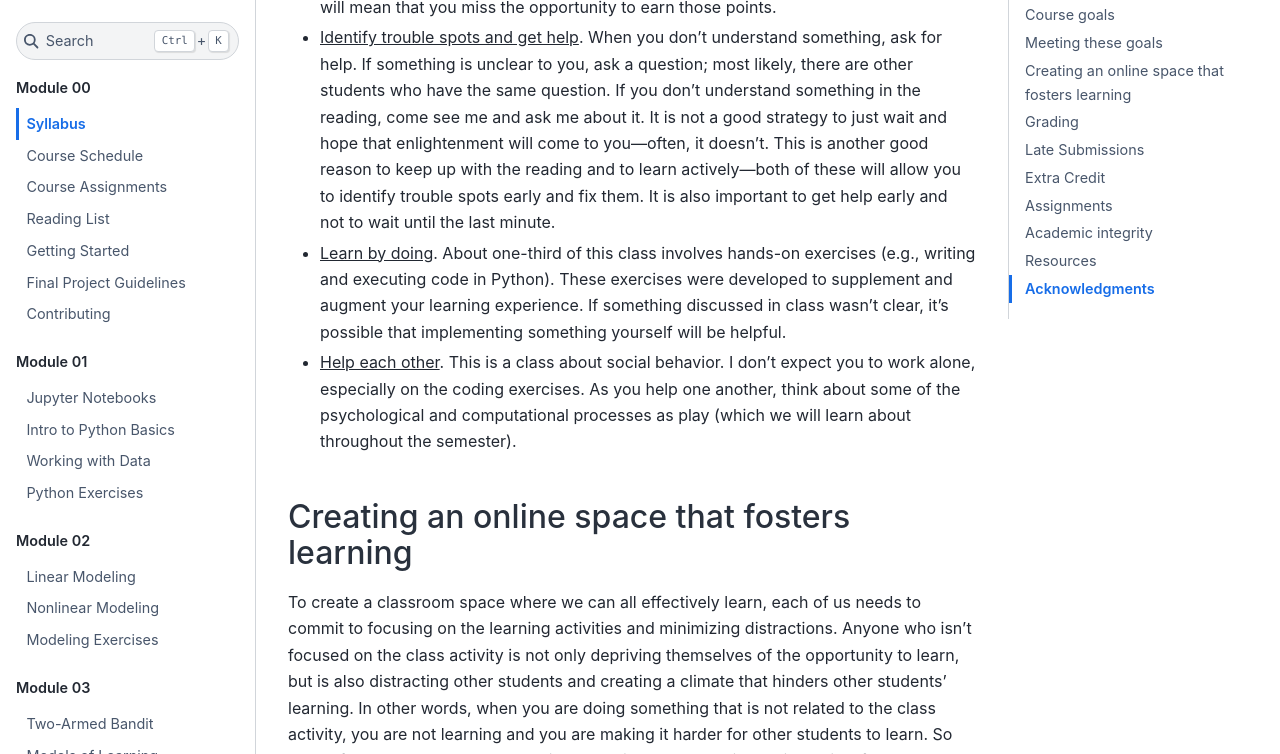
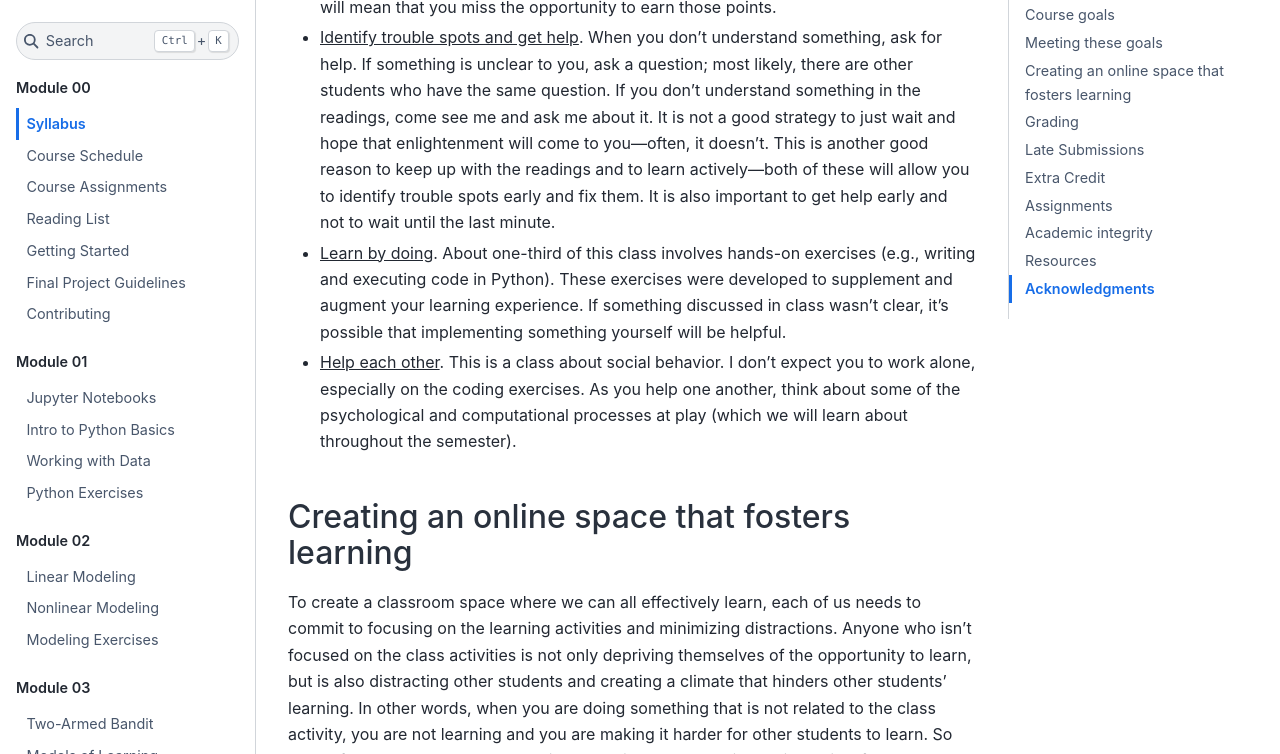
Before and after one commit to shawnrhoads/gu-psyc-347, a Jupyter Book: the page built from docs/module-00-00_Syllabus.md, in a window 1280 px wide and 1400 px high, scrolled down 4248 px. Shown: the part 233-987 px from the top of the window. Built offline with Jupyter Book 1.0.4 settings and Sphinx 7.4.7 and the Sphinx Book theme 1.1.4, drawn with Linux system fonts in a browser that asks for light colours; some of the changed text lies outside the part shown.

Commit message:
updated syllabus page
#107

```diff
--- a/docs/module-00-00_Syllabus.md
+++ b/docs/module-00-00_Syllabus.md
@@ -7,7 +7,7 @@
 
 The goal of <u>computational modeling</u> in behavioral and psychological science is using mathematical models to characterize behavioral (or neural) data. Over the past decade, this practice has revolutionized social psychological science (and neuroscience) by allowing researchers to formalize theories as constrained mathematical models and test specific hypotheses to explain unobservable aspects of complex social cognitive processes and behaviors.
 
-This course comprises lecture-based, discussion-based, and lab-based instruction. At least one-third of class sessions will be "hands-on." We will discuss relevant book chapters and journal articles, and work with simulated and real data using the [Python programming language](https://www.python.org/) (no prior programming experience necessary) as we survey some selected areas of research at the intersection of computational modeling and social behavior. These selected topics will span a broad set of social psychological abilities including (1) learning from and for others, (2) learning about others, and (3) social influence on decision-making and mental states.
+This course comprises lecture-based, discussion-based, and lab-based instruction. At least one-third of class sessions will be hands-on. We will discuss relevant book chapters and journal articles, and work with simulated and real data using the [Python programming language](https://www.python.org/) (no prior programming experience necessary) as we survey some selected areas of research at the intersection of computational modeling and social behavior. These selected topics will span a broad set of social psychological abilities including (1) learning from and for others, (2) learning about others, and (3) social influence on decision-making and mental states.
 
 Together, we will expand your skillset for conducting research in psychological science, cognitive science, neuroscience, and/or data science. Although some background in psychology, research methods, and/or programming will be helpful, students with all levels of experience are welcome to enroll.
 
@@ -59,9 +59,9 @@
 
 - First, <u>identify what you need to learn</u>. Identify the main points and key ideas in the readings, as well as the relevant evidence and methodologies.
 
-- You'll need to <u>complete the assigned readings before class</u>. This is important, because we'll be doing activities in class that involve applying material from the reading. If you haven't done the assigned reading, you won't be prepared to do the class activities. You will also need to write responses to the readings for each class which will require completing the assigned reading.
+- You'll need to <u>complete the assigned readings before class</u>. This is important, because we'll be doing activities in class that involve applying material from the readings. If you haven't done the assigned readings, you won't be prepared to do the class activities. You will also need to write responses to the readings for each class which will require completing the assigned readings.
 
-- Effective reading is more than just flipping pages and having the words move past your eyes, though. You need to actively engage in the process of reading. The key to learning is actively processing and organizing the material. As you read, <u>identify the main points and key questions</u> in each section. <u>Take notes in your own words</u>. Highlighting is not as effective as note-taking, particularly when you take notes in your own words, summarizing and restating the concepts and ideas in the reading (rather than just re-writing what is in the text). Think about what you are reading and relate it to what you already know. Try applying the ideas to your own life, which will make the material more interesting as well as help you learn and remember.
+- Effective reading is more than just flipping pages and having the words move past your eyes, though. You need to actively engage in the process of reading. The key to learning is actively processing and organizing the material. As you read, <u>identify the main points and key questions</u> in each section. <u>Take notes in your own words</u>. Highlighting is not as effective as note-taking, particularly when you take notes in your own words, summarizing and restating the concepts and ideas in the readings (rather than just re-writing what is in the text). Think about what you are reading and relate it to what you already know. Try applying the ideas to your own life, which will make the material more interesting as well as help you learn and remember.
 
 - <u>Space out your learning and studying</u>. Set up a schedule that involves doing some reading, learning, reviewing, and writing for this class every day or so (being sure that you have allocated about 6-9 hours total per week) and stick to your schedule.
 
@@ -69,15 +69,15 @@
 
 - <u>Come to every class on time and ready to participate</u>. Participating in class activities will help you learn the material, so it is best that you attend every class, if possible. We'll discuss and apply the material. You'll get to ask questions about any material that you found confusing. Studies find that students who attend class regularly tend to get better grades. There will also be points given for class participation, so missing class will mean that you miss the opportunity to earn those points.
 
-- <u>Identify trouble spots and get help</u>. When you don't understand something, ask for help. If something is unclear to you, ask a question; most likely, there are other students who have the same question. If you don't understand something in the reading, come see me and ask me about it. It is not a good strategy to just wait and hope that enlightenment will come to you—often, it doesn't. This is another good reason to keep up with the reading and to learn actively—both of these will allow you to identify trouble spots early and fix them. It is also important to get help early and not to wait until the last minute.
+- <u>Identify trouble spots and get help</u>. When you don't understand something, ask for help. If something is unclear to you, ask a question; most likely, there are other students who have the same question. If you don't understand something in the readings, come see me and ask me about it. It is not a good strategy to just wait and hope that enlightenment will come to you—often, it doesn't. This is another good reason to keep up with the readings and to learn actively—both of these will allow you to identify trouble spots early and fix them. It is also important to get help early and not to wait until the last minute.
 
 - <u>Learn by doing</u>. About one-third of this class involves hands-on exercises (e.g., writing and executing code in Python). These exercises were developed to supplement and augment your learning experience. If something discussed in class wasn't clear, it's possible that implementing something yourself will be helpful.
 
-- <u>Help each other</u>. This is a class about social behavior. I don't expect you to work alone, especially on the coding exercises. As you help one another, think about some of the psychological and computational processes as play (which we will learn about throughout the semester).
+- <u>Help each other</u>. This is a class about social behavior. I don't expect you to work alone, especially on the coding exercises. As you help one another, think about some of the psychological and computational processes at play (which we will learn about throughout the semester).
 
 ## Creating an online space that fosters learning
 
-To create a classroom space where we can all effectively learn, each of us needs to commit to focusing on the learning activities and minimizing distractions. Anyone who isn't focused on the class activity is not only depriving themselves of the opportunity to learn, but is also distracting other students and creating a climate that hinders other students' learning. In other words, when you are doing something that is not related to the class activity, you are not learning and you are making it harder for other students to learn. So each of us needs to make an ongoing commitment to creating a distraction-free classroom where we can all focus on learning. That means:
+To create a classroom space where we can all effectively learn, each of us needs to commit to focusing on the learning activities and minimizing distractions. Anyone who isn't focused on the class activities is not only depriving themselves of the opportunity to learn, but is also distracting other students and creating a climate that hinders other students' learning. In other words, when you are doing something that is not related to the class activity, you are not learning and you are making it harder for other students to learn. So each of us needs to make an ongoing commitment to creating a distraction-free classroom where we can all focus on learning. That means:
 
 - <u>Mute your sound when you aren’t speaking</u>. Having random background noise is distracting, so when you aren’t speaking, stay muted.
 - <u>Pay attention to the class activities</u>. This will maximize your learning and foster a positive learning environment for others. I know that it is very easy to zone out or do other activities while participating in online classes, but it will hinder your learning and your enjoyment of our class activities. It also means that you won’t contribute as meaningfully to class discussions, so you will be depriving other students of their opportunity to learn from you. I will do my best to make our class sessions engaging. Please do your best to stay focused on class activities. If I can help in keeping you focused during class, let me know.
@@ -125,7 +125,7 @@
 
 ## Extra Credit
 
-You may earn extra credit up to 3% to your total grade. There are three ways to obtain extra credit: (1) participate in a research study through the [Georgetown Research Volunteer Program](https://georgetown.sona-systems.com/all_exp.aspx), (2) refer someone to participate in a research study through the [Georgetown Research Volunteer Program](https://georgetown.sona-systems.com/all_exp.aspx) and submit a one-page reflection after interviewing them about their experience, and/or (3) submit a one-page reflection from the optional reading list. Completing each earns one extra credit point. For example, you may obtain 2 research participation credits and complete 1 article reflection for a total of 3 extra credit points. You may also obtain a total of 3 research participation credits.
+You may earn extra credit up to 3% to your total grade. There are three ways to obtain extra credit: (1) participate in a research study through the [Georgetown Research Volunteer Program](https://georgetown.sona-systems.com/all_exp.aspx), (2) refer someone to participate in a research study through the [Georgetown Research Volunteer Program](https://georgetown.sona-systems.com/all_exp.aspx) and submit a one-page reflection after interviewing them about their experience, and/or (3) submit a one-page reflection from the [optional reading list](https://shawnrhoads.github.io/gu-psyc-347/module-00-03_Reading-List.html). Completing each earns one extra credit point. For example, you may obtain 2 research participation credits and complete 1 article reflection for a total of 3 extra credit points. You may also obtain a total of 3 research participation credits.
 
 ## Assignments
 
@@ -135,31 +135,31 @@
 
 **Class Contributions (Participation) [70 points]**: Students can contribute to class sessions by: asking questions, answering questions, adding comments, thoughts, or opinions to the discussion, helping classmates, offering ideas or suggestions, etc. I expect students to take advantage of online forums (e.g., Canvas, Slack) to ask questions related to course readings, mathematical models, general Python programming, Jupyter Notebook, course exercises, assignments, Canvas, Zoom, or accessing materials. I also expect student to help each other by responding to these questions.
 
-**Reading Responses [65 points]**: For each reading assignment, students will submit a brief response (1 page, single-spaced). This is not an article summary; you have to explore your own idea(s) about the readings. These must be submitted by 5:00pm on the day before class on Canvas. To receive full credit, these must show close reading and thoughtful engagement with the assigned reading for that day. A high-quality Reading Response provides in-depth, thoughtful exploration of one or more ideas, clearly relates these ideas to the readings in a way that indicates close and careful reading, and is well-written (strong paragraph structure, clear and cogent use of language, free from spelling and grammar errors). Some ideas for reading responses:
+**Reading Responses [65 points]**: For each reading assignment, students will submit a brief response (1 page, single-spaced). This is not an article summary; you have to explore your own idea(s) about the readings. These must be submitted by 5:00pm on the day before class on Canvas. To receive full credit, these must show close reading and thoughtful engagement with the assigned readings for that day. A high-quality Reading Response provides in-depth, thoughtful exploration of one or more ideas, clearly relates these ideas to the readings in a way that indicates close and careful reading, and is well-written (strong paragraph structure, clear and cogent use of language, free from spelling and grammar errors). Some ideas for reading responses:
 -	Identify aspects of the reading with which you disagree and discuss why they are problematic.
--	Discuss what most surprised you about the material in the reading and why you found it surprising.
--	Discuss potential applications of the material in the reading – ways in which it applies to your own life or ideas for how to use the material in the reading to improve the quality of life more broadly.
+-	Discuss what most surprised you about the material in the readings and why you found it surprising.
+-	Discuss potential applications of the material in the readings – ways in which it applies to your own life or ideas for how to use the material in the readings to improve the quality of life more broadly.
 -	Limitations of the theories or research discussed in the readings and how these should qualify our conclusions.
 -	Ideas for new studies or theories in the field.
--	The implications of the research with regard to current social or political issues.
+-	Implications of the research with regard to current social or political issues.
 -	Was their evidence enough for their claims? What else would you have liked to see?
 
 **Article Presentations [50 points]**: Students will sign up to present one research article (15-25 minutes) and lead the class discussion (30 minutes). These should include:
 - A brief overview of the paper (i.e., a powerpoint presentation)
 - Discussion/Interpretation of figures when possible/relevant (e.g., no need to interpret figures of brain images)
 - Discussion points or questions (similar to the ones for your reading responses). These points should include a discussion of the "computational model" (or models), including:
-    - what model was used?
-    - has it been used in previous papers before?
-    - why this model?
-    - what are the parameters in the model? what are the correlates of these parameters?
+    - What model was used?
+    - Has it been used in previous papers before?
+    - Why this model?
+    - What are the parameters in the model? what are the correlates of these parameters?
 
-**Jupyter Notebook Execises [105 points, 25 points for #1-3, 30 points for #4]**: Students will complete four coding exercises based on selected course topics throughout the semester
+**Jupyter Notebook Execises [105 points, 25 points for #1-3, 30 points for #4]**: Students will complete four coding exercises based on selected course topics throughout the semester.
 
 **Project Proposal - Round 1 [25 points]**: Students will submit a 250-300 word abstract describing their research question, hypotheses, and study idea along with an outline of the relevant content (i.e., summary of points for the following sections: Introduction, Experimental Design, Intellectual Merit, Broader Impacts, and Conclusion). They should set up a meeting with the instructor (during office hours) to determine a final project. Upon completion of this assignment, students will receive feedback and suggestions on how to improve their study and should incorporate this feedback into their proposal (Round 2).
 
-**Annotated Bibliography [25 points]**: Students will choose 7-10 research articles and summarize the research questions, methods, and results of each paper (behavior only). Students should also include a 2-3 sentences on each paper’s relevance to their final project.
+**Annotated Bibliography [25 points]**: Students will choose 7-10 research articles and summarize the research questions, methods, and results of each paper (behavior only). Students should also include 2-3 sentences on each paper’s relevance to their final project.
 
-**Project Proposal - Round 2 [75 points]**: Students will expand their 250-300 word abstract based on feedback from the instructor. Their project proposal should be 2-3 pages (in NSF GRFP format) on a hypothetical research study.
+**Project Proposal - Round 2 [75 points]**: Students will expand their 250-300 word abstract based on feedback from the instructor. Their project proposal should be 2-3 pages (in [NSF GRFP format](https://nsfgrfp.org)) on a hypothetical research study.
 
 **Project Presentation [80 points]**: This presentation will be the “final exam” of this course. Students will present their project proposal to the class (10 minutes each) and determine 2-3 questions for a quick class discussion (5-10 minutes).
 
@@ -169,7 +169,7 @@
 
 All students are expected to maintain the highest standards of academic and personal integrity in pursuit of their education at Georgetown. Cheating harms the University community in many ways. For example, honest students are frustrated by the unfairness of cheating that goes undetected and students who cheat can skew the grading curve in a class, resulting in lower grades for students who worked hard and did their own work.
 
-Academic dishonesty, including plagiarism, in any form is a serious offense, and students found in violation are subject to academic penalties that include, but are not limited to, failure of the course, termination from the program, and revocation of degrees already conferred. All students are expected to fully adhere to the policies and procedures of Georgetown’s Honor System and to take the Honor Code Pledge:
+Academic dishonesty, including plagiarism, in any form is a serious offense, and students found in violation are subject to academic penalties that include, but are not limited to, failure of the course, termination from the program, and revocation of degrees already conferred. All students are expected to fully adhere to the policies and procedures of Georgetown’s Honor System and to take the [Honor Code Pledge](https://honorcouncil.georgetown.edu):
 
 <blockquote>
 In pursuit of the high ideals and rigorous standards of academic life I commit myself to respect and to uphold the Georgetown University honor system: To be honest in every academic endeavor, and to conduct myself honorably, as a responsible member of the Georgetown community as we live and work together.
@@ -204,9 +204,9 @@
 - [Title IX](https://titleix.georgetown.edu/#_ga=2.69845330.338741907.1597604147-463980031.1582147522)
 - [Women’s Center](https://womenscenter.georgetown.edu/#_ga=2.103393858.338741907.1597604147-463980031.1582147522)
 - [Hoya Hub Food Pantry](https://studentaffairs.georgetown.edu/foodpantry)
-- [La Casa Latina](https://cmea.georgetown.edu/casalatina/)
+- [La Casa Latina](https://cmea.georgetown.edu/diversity-education/casalatina/)
 - [LGBTQ Resource Center](https://lgbtq.georgetown.edu/#_ga=2.69845330.338741907.1597604147-463980031.1582147522)
-- [The Black House](https://cmea.georgetown.edu/blackhouse/)
+- [The Black House](https://cmea.georgetown.edu/diversity-education/blackhouse/)
 - [Student Health Center (SHC)](http://studenthealth.georgetown.edu/medical-care#_ga=2.103393858.338741907.1597604147-463980031.1582147522)
 
 I am committed to supporting survivors of sexual misconduct, including relationship violence and sexual assault. Due to federal law, I must report any disclosures of sexual misconduct to the Title IX Office. I want to be able to protect you as best as I can, and in this case, it would be to report the survivor’s story to the appropriate authorities.
```
Also changed, not shown: other parts of docs/module-00-00_Syllabus.md (+6 -6 lines).
